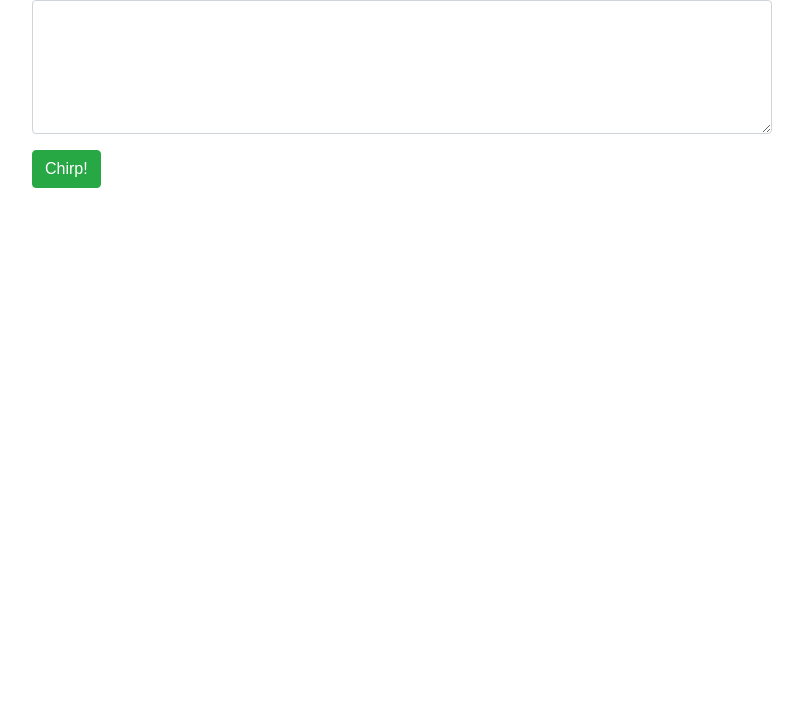
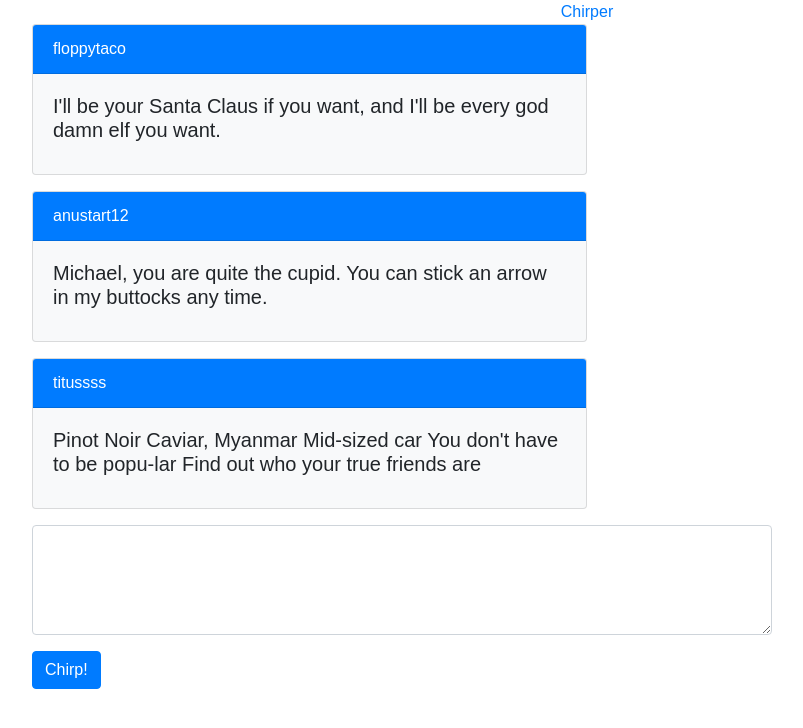
Before and after one commit to percussion1313/chirper, a React (Create React App) app: page / in a window 1280 px wide. Shown: the top 728 px of the page, without its empty margins (53-856 px from the left). Built offline with nearby package versions, Linux system fonts and the light colour scheme.

Commit message:
Got the default chirps to appear using map()

```diff
--- a/src/app.jsx
+++ b/src/app.jsx
@@ -1,5 +1,7 @@
 import React, { Component } from 'react';
-import './App.css'
+import './App.css';
+import Header from './components/header';
+import Cardlist from './components/Cardlist';
 
 
 class App extends Component {
@@ -9,34 +11,38 @@ class App extends Component {
     this.state = {
       defaultChirps: [
         {
-          userId: "floppytaco",
-          name: "Fred Armisen",
-          text: "I'll be your Santa Claus if you want, and I'll be every god damn elf you want.",
+          username: "floppytaco",
+          chirp: "I'll be your Santa Claus if you want, and I'll be every god damn elf you want.",
         },
         {
-          userId: 'anustart12',
-          name: 'Tobias Funke',
-          text: ' Michael, you are quite the cupid. You can stick an arrow in my buttocks any time.',
+          username: 'anustart12',
+          chirp: ' Michael, you are quite the cupid. You can stick an arrow in my buttocks any time.',
         },
         {
-          userId: 'titussss',
-          name: 'Titus Andromedon',
-          text: "Pinot Noir Caviar, Myanmar Mid-sized car You don't have to be popu-lar Find out who your true friends are",
+          username: 'titussss',
+          chirp: "Pinot Noir Caviar, Myanmar Mid-sized car You don't have to be popu-lar Find out who your true friends are",
         }
       ]
 
     }
   }
 
-  newChirp = (event) => {
-    this.setState({ text: event.target.value })
+  postChirp = (e) => {
+    e.preventDefault();
+    const defaultChirps = this.state;
+
+    this.setState = ({
+      defaultChirps: [this.state.defaultChirps]
+    })
   }
 
   render() {
     return (
       <div>
-        <textarea className="form-control col-sm-8 center-block" rows="5" id="comment" onChange={this.newChirp}></textarea>
-        <button type="submit" className="btn btn-success my-3">Chirp!</button>
+        <Header />
+        <Cardlist items={this.state.defaultChirps} />
+        <textarea className="form-control col-sm-8 justify-content-center" rows="4" id="comment" onChange={this.newChirp}></textarea>
+        <button type="submit" className="btn btn-primary my-3 inline" onSubmit={(e) => {this.postChirp[e]}} >Chirp!</button>
       </div>
     );
   }
--- a/src/components/cardlist.jsx
+++ b/src/components/cardlist.jsx
@@ -1,11 +1,20 @@
 import React from 'react';
+import Newcard from './Newcard';
+
 const Cardlist = (props) => {
 
-  return(
-    <div>{this.state.defaultChirp.map((defaultChirp, array) => (
-      <div>{defaultChirp.props.userID}{defaultChirp.props.name}{defaultChirp.props.text}</div>
-  ))}</div>
+  let cards = props.items.map((card, index) => {
+    return <Newcard key={index} cardDetails={card} />;
+  });
+
+  return (
+      <div className="col-md-6 m-0">
+        <div className="row flex-md-row">{cards}</div>
+      </div>
   );
-}
+};
+
+
+
 
 export default Cardlist;
--- /dev/null
+++ b/src/components/header.jsx
@@ -0,0 +1,18 @@
+import React from "react";
+
+class Header extends React.Component{
+    render(){
+        return (
+           <nav className="Nav">
+             <div className="Nav-menus">
+               <div className="Nav-brand">
+                 <a className="Nav-brand-logo d-flex justify-content-center" href="/">
+                   Chirper
+                 </a>
+               </div>
+             </div>
+           </nav>
+       );
+    }
+}
+export default Header;
--- a/src/components/newcard.jsx
+++ b/src/components/newcard.jsx
@@ -1,12 +1,12 @@
 import React from 'react';
+
 const Newcard = (props) => {
 
     return (
-        <div className="card bg-light mb-3 justify-content-center" style="max-width: 18rem;">
-            <div className="card-header">{this.props.userId}</div>
-            <div className="card-body">
-                <h5 className="card-title">{this.props.name}</h5>
-                <p className="card-text">{this.props.text}</p>
+        <div className="card bg-light mb-3 m-0 ">
+            <div className="card-header bg-primary text-white">{props.cardDetails.username}</div>
+            <div className="card-body ">
+                <h5 className="card-title">{props.cardDetails.chirp}</h5>
             </div>
         </div>
 
```
